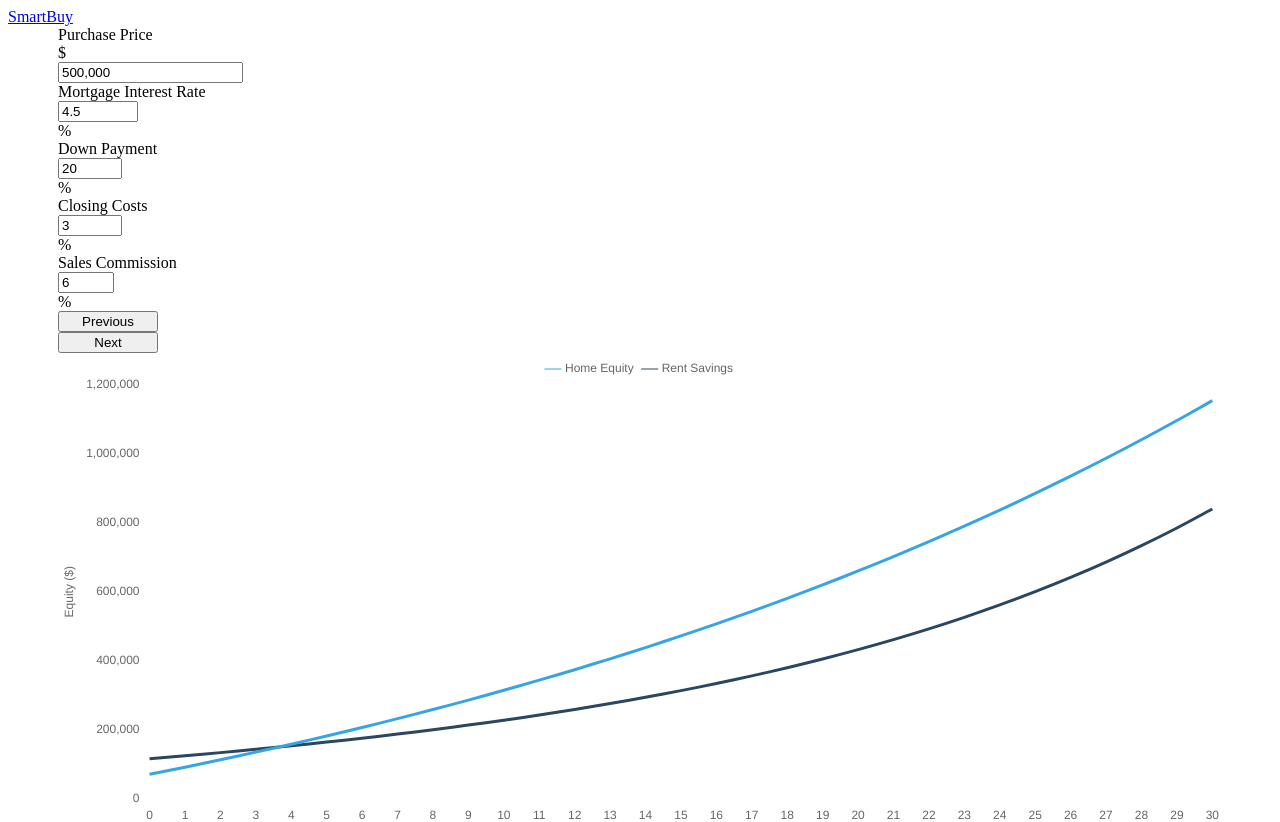
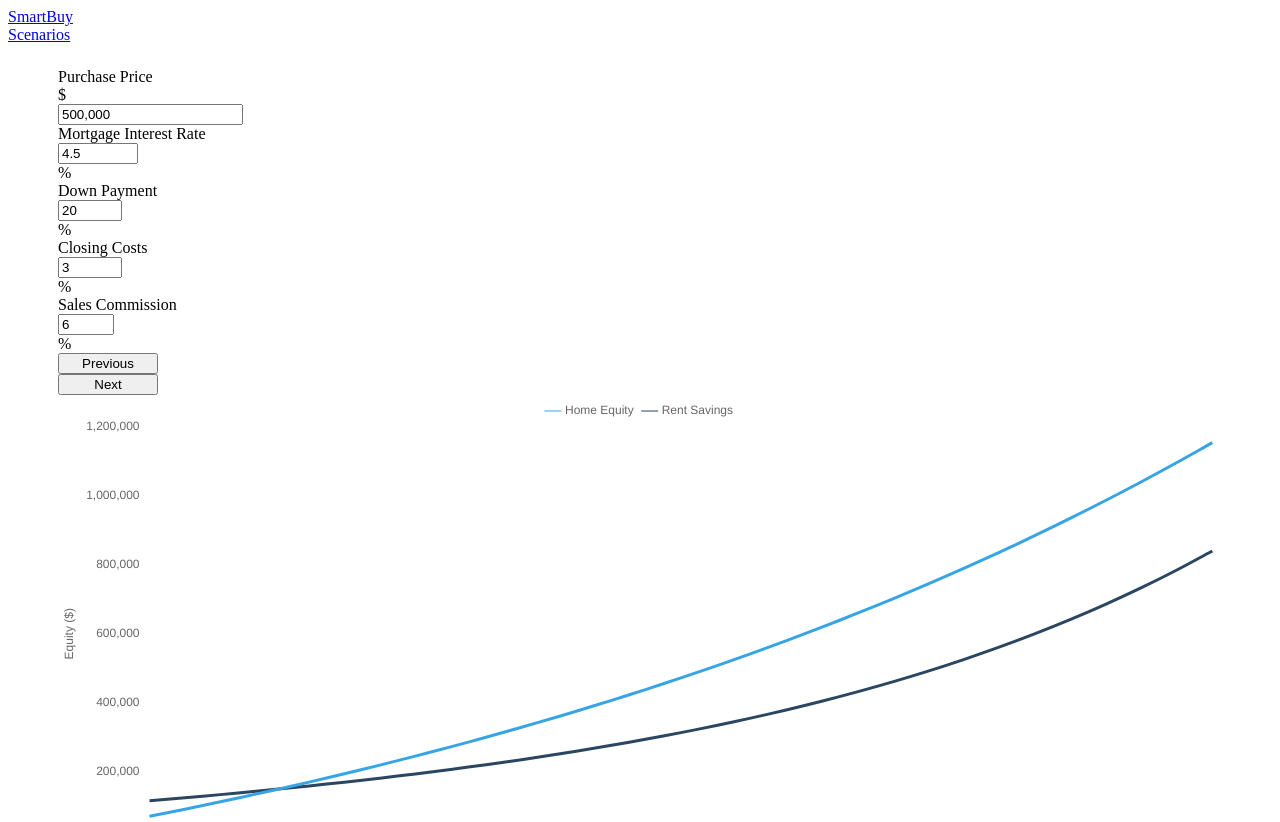
Before and after one commit to darylwada/smart-buy, a React app: page / in a window 1280 px wide. Shown: the top 822 px of the page. Built offline with nearby package versions, Linux system fonts and the light colour scheme; the HTML template or start-up script is replaced by a standard one.

Commit message:
Added a scenarios button to the nav bar. #7

```diff
--- a/client/components/Header.js
+++ b/client/components/Header.js
@@ -1,14 +1,23 @@
 import React from 'react'
-import { Row, Navbar, NavbarBrand } from 'reactstrap'
+import { Row, Col, NavbarBrand, NavLink } from 'reactstrap'
+
+const styles = {
+  row: {
+    height: '60px'
+  }
+}
 
 export default function Header() {
   return (
-    <Row className="bg-white border shadow-sm">
-      <Navbar>
+    <Row className="bg-white border shadow-sm align-items-center" style={styles.row}>
+      <Col md="6">
         <NavbarBrand className="font-weight-bold" href="/">
           <i className="fas fa-home fa-lg mr-1"></i>SmartBuy
         </NavbarBrand>
-      </Navbar>
+      </Col>
+      <Col md="6">
+        <NavLink className="d-flex justify-content-end" href="/">Scenarios</NavLink>
+      </Col>
     </Row>
   )
 }
```
Also changed, not shown: 1 other file (tests, documents, lock files or other folders).
